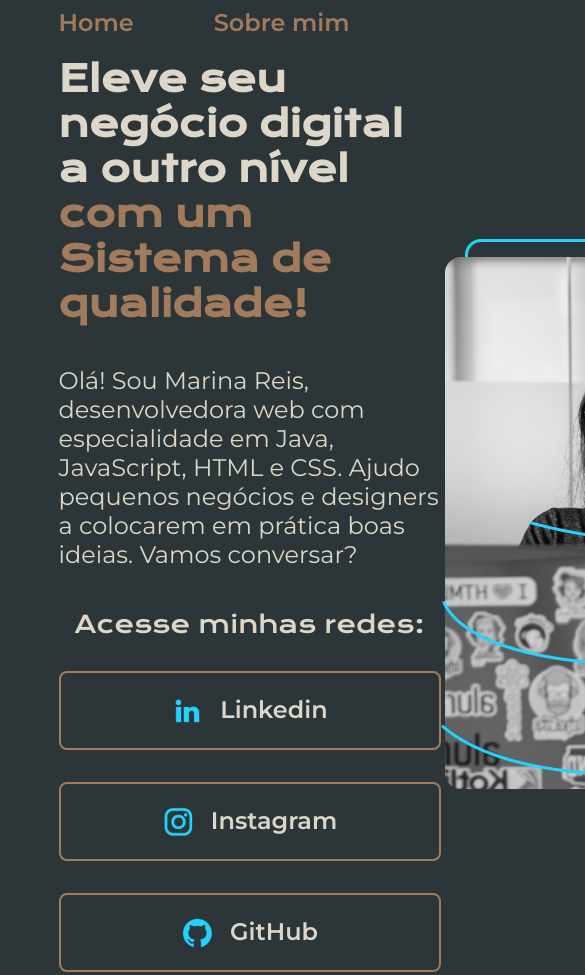
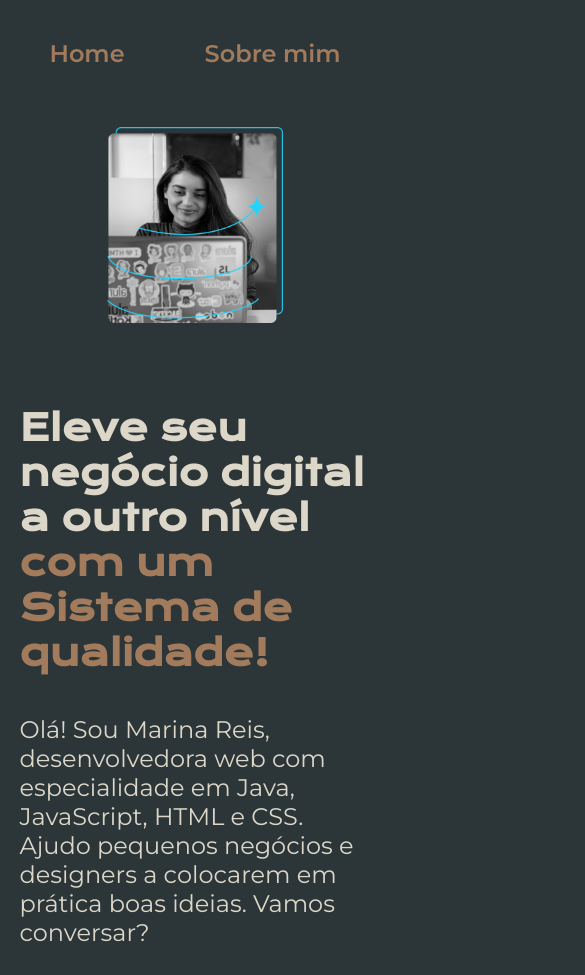
Before and after one commit to marireis/portifolio-mreis, a plain HTML site: page index.html in a window 390 px wide. Shown: the top 975 px of the page, 585 px wide, since content can reach past the window. Drawn offline with nearby package versions, Linux system fonts and the light colour scheme.

Commit message:
responsividade

```diff
--- a/index.html
+++ b/index.html
@@ -24,15 +24,15 @@
                 conversar?</p>
             <div class="apresentacao__links">
                 <h2 class="apresentacao__links__subtitulo">Acesse minhas redes: </h2>
-                <a class="apresentacao__links__link" href="https://www.linkedin.com/in/marina-reis-27229168/">
+                <a class="apresentacao__links__navegacao" href="https://www.linkedin.com/in/marina-reis-27229168/">
                     <img src="assets/linkedin.png" alt="Logo do Linkedin"> Linkedin </a>
-                <a class="apresentacao__links__link" href="https://www.instagram.com/mari_reiis_/">
+                <a class="apresentacao__links__navegacao" href="https://www.instagram.com/mari_reiis_/">
                     <img src="assets/instagram.png" alt="Logo do instagram">Instagram </a>
-                <a class="apresentacao__links__link" href="https://github.com/marireis">
+                <a class="apresentacao__links__navegacao" href="https://github.com/marireis">
                     <img src="assets/github.png" alt="Logo do Github">GitHub </a>
             </div>
         </section>
-        <img src="assets/Imagem.png" alt="Foto da Marina">
+        <img class="apresentacao__img" src="assets/Imagem.png" alt="Foto da Marina">
     </main>
     <footer class="rodape">
         <p>Desenvolvido por Marina Reis</p>
--- a/styles/style.css
+++ b/styles/style.css
@@ -45,10 +45,11 @@ body{
     display: flex;
     align-items: center;
     justify-content: space-between;
+    gap: 82px;
 }
 
 .apresentacao__conteudo{
-    width: 615px;
+    width: 50%;
     display: flex;
     flex-direction: column;
     gap: 40px;
@@ -83,11 +84,11 @@ body{
     font-size: 1.5rem;
 }
 
-.apresentacao__links__link{
+.apresentacao__links__navegacao{
     display: flex;
     justify-content: center;
     gap: 16px;
-    width: 378px;
+    width: 50%;
     text-align: center;
     border-radius: 8px;
     font-size: 1.5rem;
@@ -103,6 +104,10 @@ body{
     background-color: var(--cor-hover) ;
 }
 
+.apresentacao__img{
+    width:50%;
+}
+
 .rodape{
     color: var(--cor-primaria);
     background-color: var(--cor-terciaria);
@@ -112,3 +117,22 @@ body{
     font-size: 1.5rem;
     font-weight: 400;
 }
+
+@media(max-width: 1200px){
+    .cabecalho{
+        padding:10%;
+    }
+
+    .cabecalho__menu{
+        justify-content: center;
+    }
+
+    .apresentacao{
+        flex-direction: column-reverse;
+        padding: 5%;
+    }
+
+    .apresentacao__conteudo{
+        width: auto;
+    }
+}
```
Also changed, not shown: about.html (+1 -1 lines).
